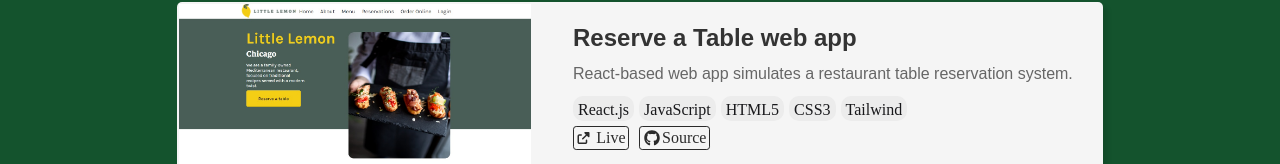
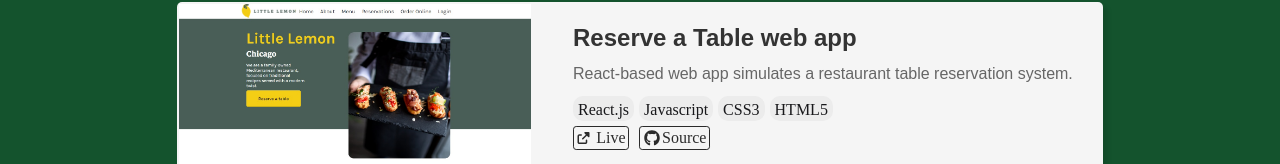
Before and after one commit to 23zeli/zeliPortfolio, a React (Vite) app: page / in a window 1280 px wide. Shown: the part 788-952 px from the top of the page. Built offline with nearby package versions, Linux system fonts and the light colour scheme.

Commit message:
added skills array, and skills props

```diff
--- a/src/Components/Cards.jsx
+++ b/src/Components/Cards.jsx
@@ -19,11 +19,14 @@
         <h2 className="card-header" >{props.title}</h2>
         <p className="card-text" >{props.description}</p>
         <div className="skills-icons">
-          <span>React.js</span>
+          {props.skills.map((skill, index) => (
+            <span key={index}>{skill}</span>
+          ))}
+          {/* <span>React.js</span>
           <span>JavaScript</span>
           <span>HTML5</span>
           <span>CSS3</span>
-          <span>Tailwind</span>
+          <span>Tailwind</span> */}
         </div>
         <div className="links-btns" style={{display: 'flex'}}>
           <a className="live-icon" type='button' href={props.liveUrl} target='blank' style={{marginRight: '10px'}}>
--- a/src/Components/ProjectsSection.jsx
+++ b/src/Components/ProjectsSection.jsx
@@ -8,6 +8,7 @@
       getImageSrc: "./images/reserveTable.jpg",
       liveUrl: "https://23zeli.github.io/booking-system/",
       sourceUrl: 'https://github.com/23zeli/booking-system',
+      skills: ['React.js', 'Javascript', 'CSS3', 'HTML5',],
     },
 
     {
@@ -16,6 +17,7 @@
       getImageSrc: "./images/zeli-movies.jpg",
       liveUrl: "https://zeli-movies.vercel.app",
       sourceUrl: 'https://github.com/23zeli/zeli-movies',
+      skills: ['React.js', 'Javascript', 'CSS3', 'HTML5', 'Tailwind', 'Firebase'],
     },
 
     {
@@ -24,6 +26,7 @@
       getImageSrc: "./images/modern_ux-ui.jpg",
       liveUrl: "https://zeli-modern-ux-ui.vercel.app/",
       sourceUrl: 'https://github.com/23zeli/zeli-modern-ux-ui',
+      skills: ['React.js', 'Javascript', 'CSS3', 'HTML5', 'Tailwind'],
     },
 
     // {
@@ -53,6 +56,7 @@
                     liveUrl={project.liveUrl}
                     sourceUrl={project.sourceUrl}
                     getImageSrc={project.getImageSrc}
+                    skills ={project.skills}
                   />
               ))}
           </div>
```
